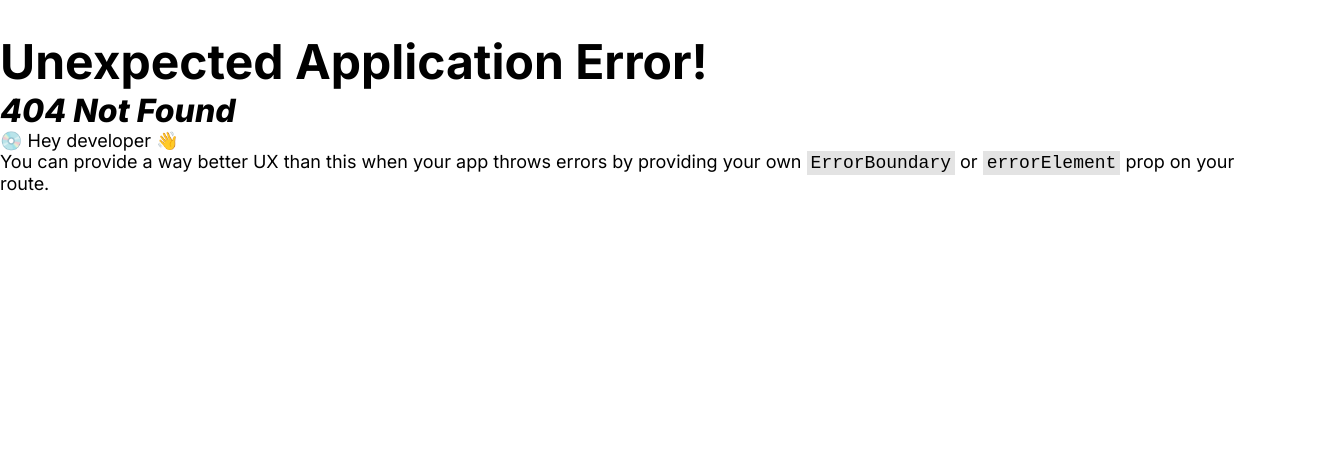
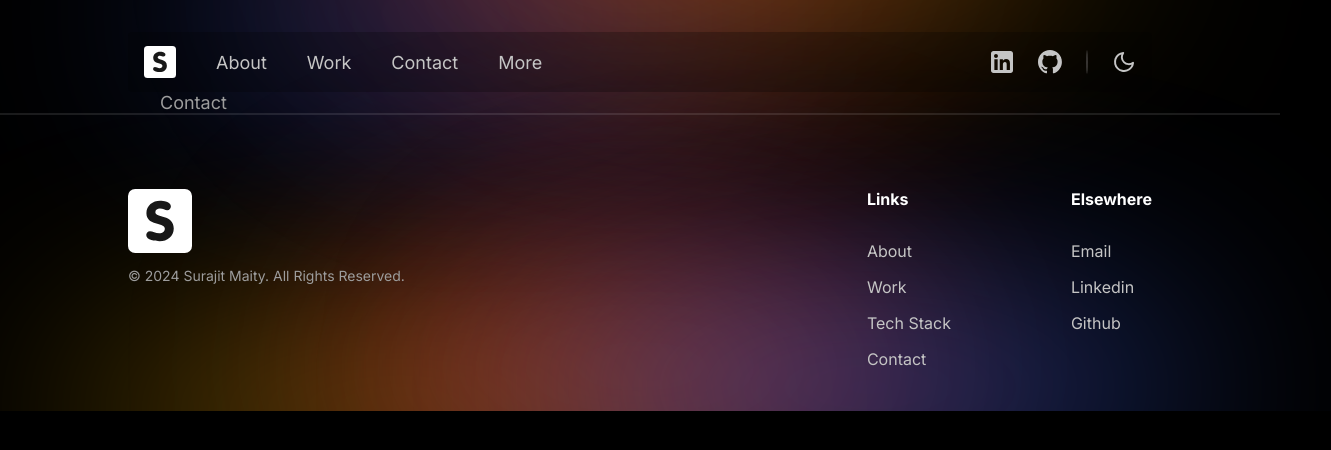
Before and after one commit to Surajit05021997/surajit-frontend-dev, a React (Vite) app: page /contact in a window 1280 px wide. Before the commit this address had no page. Shown: the top 450 px of the page, 1331 px wide, since content can reach past the window. Built offline with nearby package versions, Linux system fonts and the light colour scheme.

Commit message:
added base contact page

```diff
--- a/src/components/AppFooter.jsx
+++ b/src/components/AppFooter.jsx
@@ -28,7 +28,7 @@ const AppFooter = () => {
               </li>
               <li>Work</li>
               <li>Tech Stack</li>
-              <li>Contact</li>
+              <li><Link to="/contact">Contact</Link></li>
             </ul>
           </div>
           <div className="footer-item elsewhere">
--- a/src/components/AppHeader.jsx
+++ b/src/components/AppHeader.jsx
@@ -53,7 +53,7 @@ const AppHeader = () => {
                   <Link to="/about">About</Link>
                 </li>
                 <li>Work</li>
-                <li>Contact</li>
+                <li><Link to="/contact">Contact</Link></li>
                 <li>More</li>
               </ul>
             </div>
--- /dev/null
+++ b/src/components/ContactPage.jsx
@@ -0,0 +1,9 @@
+import './ContactPage.scss';
+
+const ContactPage = () => {
+  return (
+    <div className="container">Contact</div>
+  )
+}
+
+export default ContactPage;
--- a/src/router/router.jsx
+++ b/src/router/router.jsx
@@ -2,6 +2,7 @@ import { createBrowserRouter } from 'react-router-dom';
 import App from '../App.jsx';
 import HomePage from '../components/HomePage.jsx';
 import AboutPage from '../components/AboutPage.jsx';
+import ContactPage from '../components/ContactPage.jsx';
 
 const router = createBrowserRouter([
   {
@@ -16,6 +17,10 @@ const router = createBrowserRouter([
         path: '/about',
         element: <AboutPage />,
       },
+      {
+        path: '/contact',
+        element: <ContactPage />,
+      },
     ],
   },
 ]);
```
Also changed, not shown: src/components/ContactPage.scss (added).
